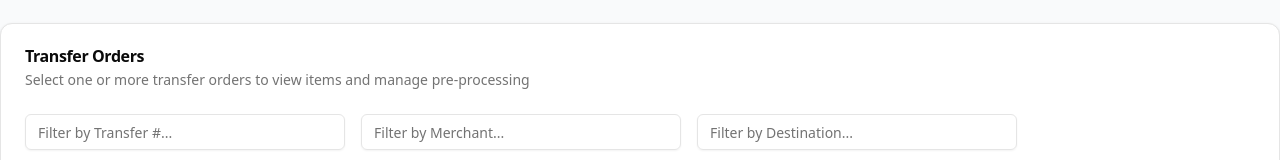
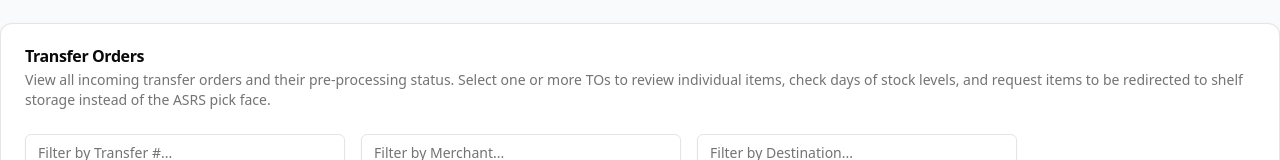
Before and after one commit to gauravgupta-ctrl/fc-putaway-preprocessing, a Next.js app: page /admin/dashboard in a window 1280 px wide. Shown: the part 220-380 px from the top of the page. Built offline with nearby package versions, Linux system fonts and the light colour scheme; no server answers; the database is empty.

Commit message:
Add more descriptive subtitle to Transfer Orders table

```diff
--- a/app/admin/dashboard/page.tsx
+++ b/app/admin/dashboard/page.tsx
@@ -109,7 +109,7 @@ export default function DashboardPage() {
         <CardHeader>
           <CardTitle>Transfer Orders</CardTitle>
           <CardDescription>
-            Select one or more transfer orders to view items and manage pre-processing
+            View all incoming transfer orders and their pre-processing status. Select one or more TOs to review individual items, check days of stock levels, and request items to be redirected to shelf storage instead of the ASRS pick face.
           </CardDescription>
         </CardHeader>
         <CardContent>
```
